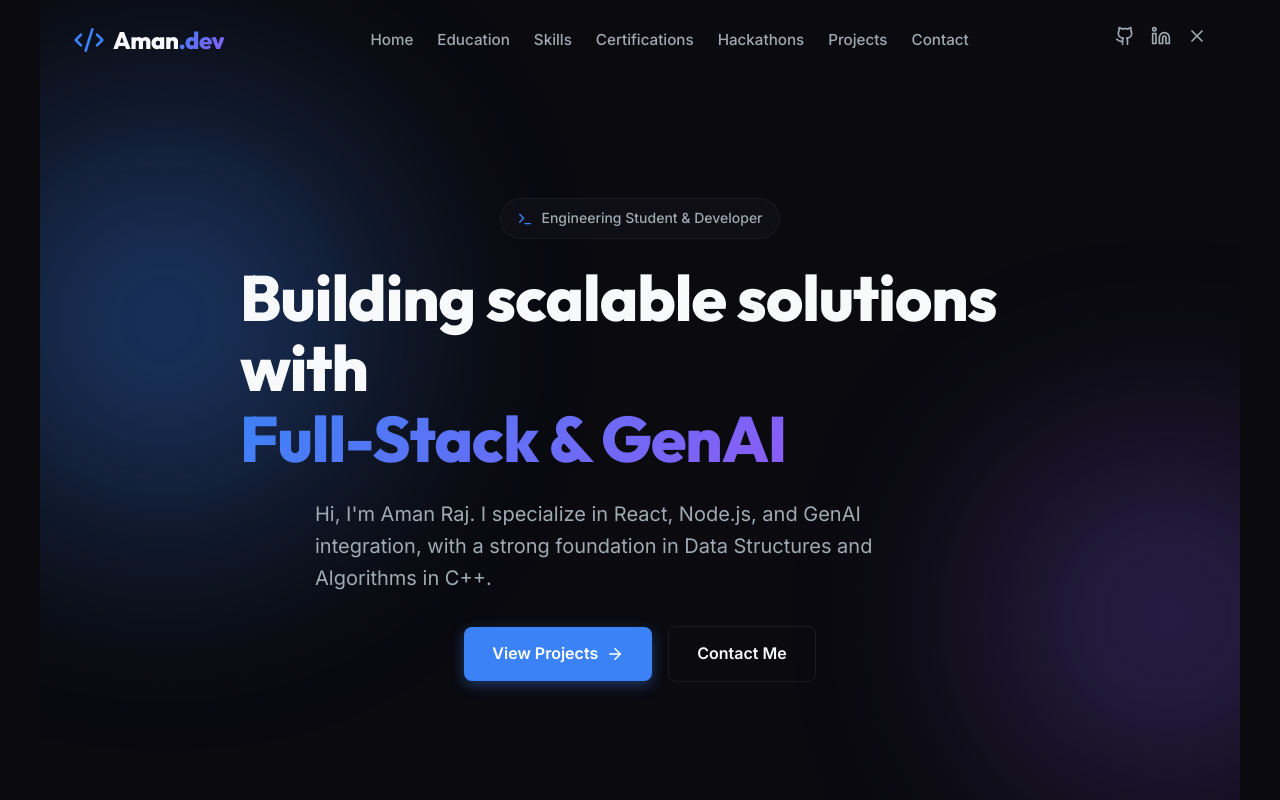
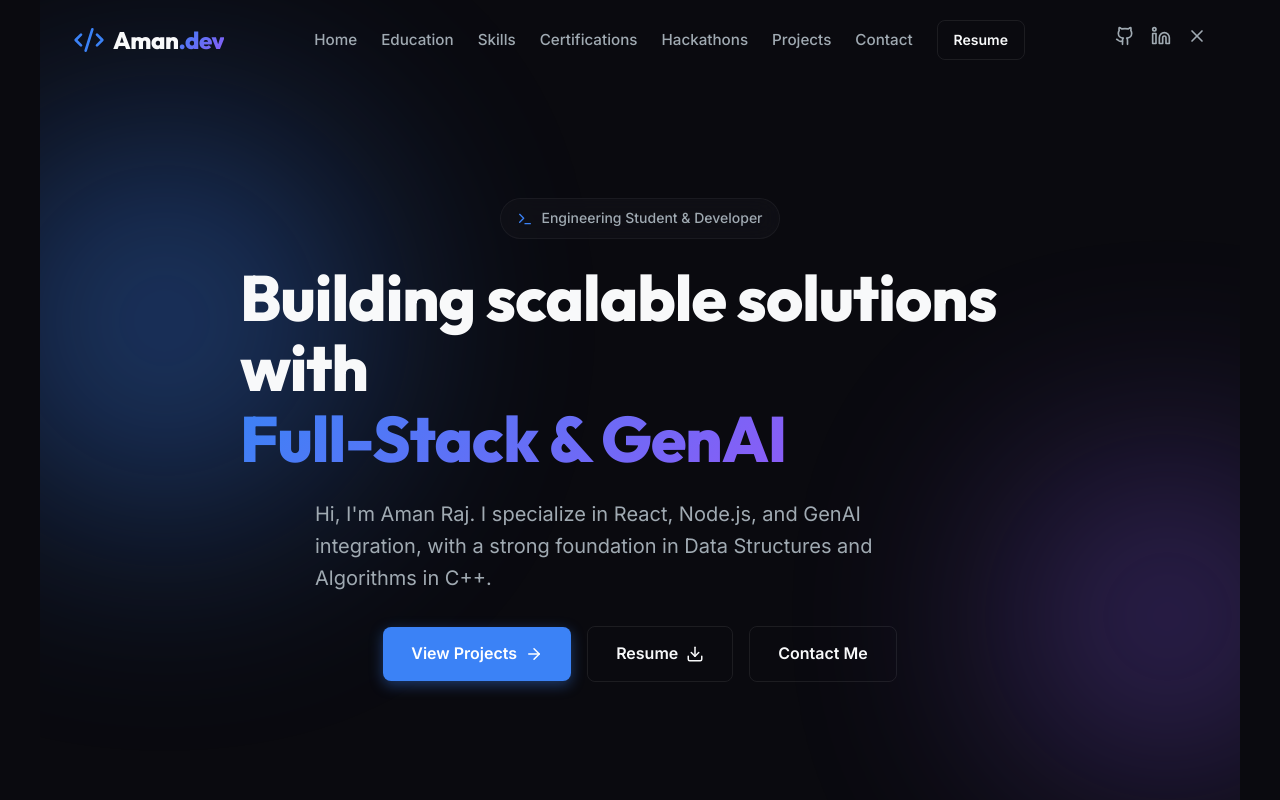
Before and after one commit to amanraj2205/amanraj, a React (Vite) app: page / in a window 1280 px wide. Shown: the top 800 px of the page. Built offline with nearby package versions, Linux system fonts and the light colour scheme.

Commit message:
add resume button

```diff
--- a/src/components/Hero.css
+++ b/src/components/Hero.css
@@ -40,38 +40,9 @@
 .mb-6 { margin-bottom: 1.5rem; }
 .mb-8 { margin-bottom: 2rem; }
 
-.btn {
-  padding: 0.875rem 1.75rem;
-  border-radius: var(--radius-md);
-  font-weight: 600;
-  font-size: 1rem;
-  transition: all var(--transition-normal);
-  display: inline-flex;
-}
-
-.btn-primary {
-  background: var(--accent-primary);
-  color: #fff;
-  box-shadow: 0 4px 14px rgba(59, 130, 246, 0.4);
-}
-
-.btn-primary:hover {
-  background: var(--accent-secondary);
-  color: #fff;
-  box-shadow: 0 4px 20px rgba(139, 92, 246, 0.5);
-  transform: translateY(-2px);
-}
-
-.btn-outline {
-  background: transparent;
-  color: var(--text-primary);
-  border: 1px solid var(--border-color);
-}
-
-.btn-outline:hover {
-  background: var(--glass-bg);
-  border-color: var(--text-secondary);
-  transform: translateY(-2px);
+@keyframes float {
+  0% { transform: translate(0, 0); }
+  100% { transform: translate(30px, 50px); }
 }
 
 /* Background glows */
@@ -101,11 +72,6 @@
   animation-delay: -5s;
 }
 
-@keyframes float {
-  0% { transform: translate(0, 0); }
-  100% { transform: translate(30px, 50px); }
-}
-
 @media (max-width: 768px) {
   .hero-actions {
     flex-direction: column;
--- a/src/components/Hero.jsx
+++ b/src/components/Hero.jsx
@@ -1,5 +1,5 @@
 import React from 'react';
-import { ArrowRight, Terminal } from 'lucide-react';
+import { ArrowRight, Terminal, Download } from 'lucide-react';
 import { motion } from 'framer-motion';
 import './Hero.css';
 
@@ -47,6 +47,9 @@ const Hero = () => {
           <a href="#projects" className="btn btn-primary flex items-center gap-2">
             View Projects <ArrowRight size={18} />
           </a>
+          <a href="/resume.pdf" download className="btn btn-outline flex items-center gap-2">
+            Resume <Download size={18} />
+          </a>
           <a href="#contact" className="btn btn-outline">
             Contact Me
           </a>
--- a/src/components/Navbar.jsx
+++ b/src/components/Navbar.jsx
@@ -37,6 +37,7 @@ const Navbar = () => {
         {navLinks.map((link) => (
           <a key={link.name} href={link.path} className="nav-link">{link.name}</a>
         ))}
+        <a href="/resume.pdf" download className="btn btn-outline btn-sm">Resume</a>
       </nav>
 
       {/* Social Links & Mobile Toggle */}
@@ -65,6 +66,14 @@ const Navbar = () => {
               {link.name}
             </a>
           ))}
+          <a
+            href="/resume.pdf"
+            download
+            className="btn btn-outline w-full text-center"
+            onClick={() => setIsMobileMenuOpen(false)}
+          >
+            Download Resume
+          </a>
           <div className="social-links flex items-center gap-4 mt-4">
             <a href="https://github.com/amanraj2205" target="_blank" rel="noreferrer"><Github size={24} /></a>
             <a href="https://linkedin.com/in/amanraj2205" target="_blank" rel="noreferrer"><Linkedin size={24} /></a>
--- a/src/components/Projects.jsx
+++ b/src/components/Projects.jsx
@@ -14,27 +14,27 @@ const projects = [
   },
   {
     title: "Student Portal",
-    description: "Students benefit from a personalized dashboard and a unique public profile URL. The platform facilitates connections with Job opening via an auto-matching feature and an integrated AI chat system.",
+    description: "Students benefit from a personalized dashboard and a unique public profile URL. The platform facilitates student to show their profile and an integrated AI chat system for resume building, Indification of skills gap and interview preparation.",
     tags: ["React","Node.js", "Express", "Postgress", "JWT"],
-    github: "https://github.com/amanraj2205/Student_Portal.git",
-    demo: "#",
-    image: "https://drive.google.com/file/d/1vF41IPt-CTVbugkq_ghlc_9QLpByAwe3/view?usp=drive_link"
+    github: "https://github.com/amanraj2205/Project.git",
+    demo: "https://project-eb8l.onrender.com/",
+    image: "https://res.cloudinary.com/dcconf1h6/image/upload/v1774615273/Screenshot_2026-03-27_181028_fcn0m1.png"
   },
-  {
-    title: "DSA Visualizer",
-    description: "Interactive web application to visualize complex Data Structures and Algorithms (like sorting and pathfinding) written in C++ and ported to WebAssembly.",
-    tags: ["C++", "WebAssembly", "React", "Algorithms"],
-    github: "https://github.com/amanraj2205/DSA_Visualizer.git",
-    demo: "#",
-    image: "https://encrypted-tbn0.gstatic.com/images?q=tbn:ANd9GcQxwckKUcOGcUnywTu5VbIuiIfpWhucBeLSmw&s"
-      },
+  // {
+  //   title: "DSA Visualizer",
+  //   description: "Interactive web application to visualize complex Data Structures and Algorithms (like sorting and pathfinding) written in C++ and ported to WebAssembly.",
+  //   tags: ["C++", "WebAssembly", "React", "Algorithms"],
+  //   github: "https://github.com/amanraj2205/DSA_Visualizer.git",
+  //   demo: "#",
+  //   image: "https://encrypted-tbn0.gstatic.com/images?q=tbn:ANd9GcQxwckKUcOGcUnywTu5VbIuiIfpWhucBeLSmw&s"
+  //     },
   {
     title: "Agri-Connect",
     description: " A personal dashboard for farmers \nShopping for farmer products \nA section for buyers to purchase farm crops \n An AI Chatbot that provides answers to any queries related to this platform.",
     tags: ["JavaScript", "React", "Mongodb","Express"],
     github: "https://github.com/amanraj2205/Agri_connect.git",
     demo: "#",
-    image: "https://drive.google.com/file/d/15NJx_zBGbRiEWn6EC0qS2aNAxNzK8QvJ/view?usp=drive_link"
+    image: "https://res.cloudinary.com/dcconf1h6/image/upload/v1774615623/Screenshot_2026-03-27_181621_k82wis.png"
   },
   {
     title: "Real Time Weather App",
@@ -42,7 +42,7 @@ const projects = [
     tags: ["HTML","CSS", "Javascript","OpenWeather API", "RestAPI"],
     github: "https://github.com/amanraj2205/weather-app-using-js.git",
     demo: "https://amanraj2205.github.io/weather-app-using-js/",
-    image: "https://drive.google.com/file/d/1eLC7bYQRTceOuFBY8PoAqbUUWgb8Za5o/view?usp=drive_link"
+    image: "https://res.cloudinary.com/dcconf1h6/image/upload/v1774374441/student_portals/projects/pljd1dsmxnborgr36alh.png"
   }
 ];
 
--- a/src/index.css
+++ b/src/index.css
@@ -116,6 +116,49 @@ button {
 .grid-cols-3 { grid-template-columns: repeat(3, minmax(0, 1fr)); }
 .grid-cols-4 { grid-template-columns: repeat(4, minmax(0, 1fr)); }
 
+/* Button Styles */
+.btn {
+  padding: 0.875rem 1.75rem;
+  border-radius: var(--radius-md);
+  font-weight: 600;
+  font-size: 1rem;
+  transition: all var(--transition-normal);
+  display: inline-flex;
+  align-items: center;
+  justify-content: center;
+  gap: 0.5rem;
+}
+
+.btn-sm {
+  padding: 0.5rem 1rem;
+  font-size: 0.875rem;
+}
+
+.btn-primary {
+  background: var(--accent-primary);
+  color: #fff;
+  box-shadow: 0 4px 14px rgba(59, 130, 246, 0.4);
+}
+
+.btn-primary:hover {
+  background: var(--accent-secondary);
+  color: #fff;
+  box-shadow: 0 4px 20px rgba(139, 92, 246, 0.5);
+  transform: translateY(-2px);
+}
+
+.btn-outline {
+  background: transparent;
+  color: var(--text-primary);
+  border: 1px solid var(--border-color);
+}
+
+.btn-outline:hover {
+  background: var(--glass-bg);
+  border-color: var(--text-secondary);
+  transform: translateY(-2px);
+}
+
 @media (max-width: 768px) {
   .grid-cols-2, .grid-cols-3, .grid-cols-4 {
     grid-template-columns: 1fr;
@@ -123,4 +166,7 @@ button {
   .section {
     padding: 4rem 0;
   }
+  .btn:not(.btn-sm) {
+    width: 100%;
+  }
 }
```
Also changed, not shown: public/image.png (added), 1 other file (tests, documents, lock files or other folders).
